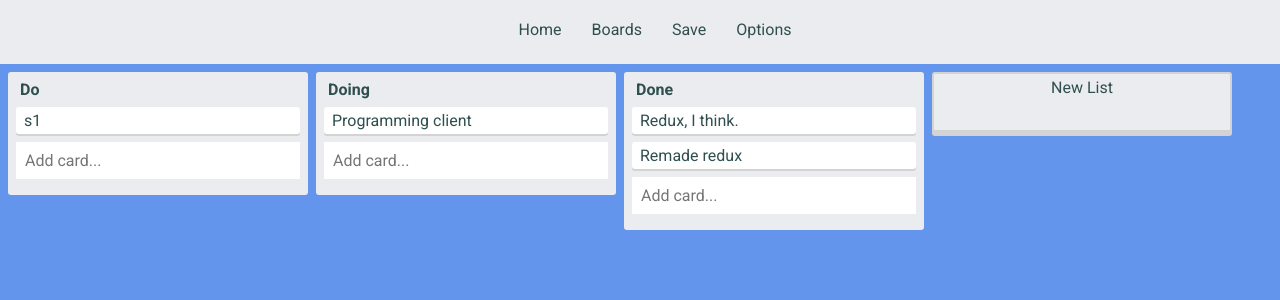
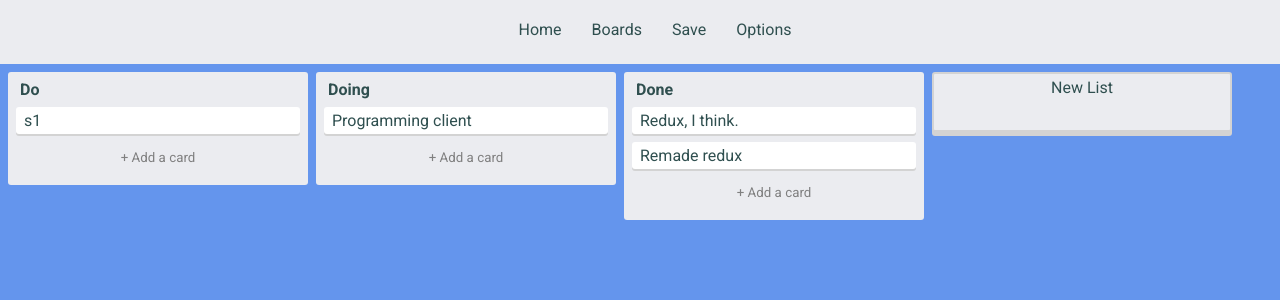
Before and after one commit to codekcv/lister, a React (Create React App) app: page / in a window 1280 px wide. Shown: the top 300 px of the page. Built offline with nearby package versions, Linux system fonts and the light colour scheme.

Commit message:
add card refactor

```diff
--- a/src/components/card/Card.tsx
+++ b/src/components/card/Card.tsx
@@ -1,24 +1,34 @@
-import React, { useState } from 'react';
-import { crossCard, editCard, deleteCard } from '../../store/card/actions';
+import React, { useState, useEffect } from 'react';
+import {
+  crossCard,
+  editCard,
+  deleteCard,
+  initCard
+} from '../../store/card/actions';
 import { Card } from '../../store/card/types';
 import styled from 'styled-components';
 import { FaPencilAlt, FaTrashAlt } from 'react-icons/fa';
 import Textarea from 'react-textarea-autosize';
+import { currentlyAdding } from '../../store/list/actions';
 
 interface Props {
   card: Card;
   editCard: typeof editCard;
   deleteCard: typeof deleteCard;
   crossCard: typeof crossCard;
+  initCard: typeof initCard;
+  currentlyAdding: typeof currentlyAdding;
 }
 
 export const CardLi: React.FC<Props> = ({
   card,
   editCard,
   deleteCard,
-  crossCard
+  crossCard,
+  initCard,
+  currentlyAdding
 }) => {
-  const { cardId, text, cross } = card;
+  const { listId, cardId, text, cross, init } = card;
 
   //=== Container === \\
   const [hover, setHover] = useState(false);
@@ -54,6 +64,7 @@ export const CardLi: React.FC<Props> = ({
   const handleSubmit = (title: string) => {
     title.trim() ? editCard(cardId, title) : deleteCard(cardId);
     setEditing(false);
+    currentlyAdding(listId, false);
   };
 
   const handleFocus = (e: React.FocusEvent<HTMLTextAreaElement>) => {
@@ -65,6 +76,14 @@ export const CardLi: React.FC<Props> = ({
   const handleBlur = () => {
     handleSubmit(input);
   };
+
+  useEffect(() => {
+    if (!init) {
+      initCard(cardId, true);
+      setInput('');
+      setEditing(true);
+    }
+  }, []);
 
   return (
     <Container
--- a/src/components/card/Cards.tsx
+++ b/src/components/card/Cards.tsx
@@ -5,12 +5,14 @@ import {
   addCard,
   crossCard,
   deleteCard,
-  editCard
+  editCard,
+  initCard
 } from '../../store/card/actions';
 import { AppState } from '../../store/store';
 import { CardLi } from './Card';
 import Textarea from 'react-textarea-autosize';
 import styled from 'styled-components';
+import { currentlyAdding } from '../../store/list/actions';
 
 interface Props {
   listId: string;
@@ -19,6 +21,9 @@ interface Props {
   editCard: typeof editCard;
   deleteCard: typeof deleteCard;
   crossCard: typeof crossCard;
+  initCard: typeof initCard;
+  currentlyAdding: typeof currentlyAdding;
+  adding: boolean;
 }
 
 const Cards: React.FC<Props> = ({
@@ -27,7 +32,10 @@ const Cards: React.FC<Props> = ({
   addCard,
   editCard,
   deleteCard,
-  crossCard
+  crossCard,
+  initCard,
+  currentlyAdding,
+  adding
 }) => {
   const listCards = cardState.cards.filter(card => card.listId === listId);
   const [input, setInput] = useState<string>('');
@@ -46,6 +54,12 @@ const Cards: React.FC<Props> = ({
     }
   };
 
+  const handleClick = () => {
+    addCard(listId, 'hi');
+    currentlyAdding(listId, true);
+    // adding(listId, true);
+  };
+
   return (
     <Container>
       <ul>
@@ -56,24 +70,47 @@ const Cards: React.FC<Props> = ({
               editCard={editCard}
               deleteCard={deleteCard}
               crossCard={crossCard}
+              initCard={initCard}
+              currentlyAdding={currentlyAdding}
             />
           </li>
         ))}
       </ul>
       <div className="textarea-container">
-        <Textarea
+        {/* <Textarea
           className="add-card-textarea"
           value={input}
           placeholder="Add card..."
           onChange={handleInput}
           onKeyDown={handleEnter}
-        />
+        /> */}
+        {!adding && <button onClick={handleClick}>+ Add a card</button>}
       </div>
     </Container>
   );
 };
 
 const Container = styled.div`
+  button {
+    width: 100%;
+    background: none;
+    /* background: lightgray; */
+    border: none;
+    border-radius: 3px;
+    height: 30px;
+    /* padding-bottom: -1px; */
+    margin: 0;
+    padding: 0;
+    margin-bottom: 1px;
+    color: gray;
+  }
+  button:hover {
+    background: lightgray;
+    /* background: white; */
+    /* border: 1px blue solid; */
+    text-decoration: underline;
+  }
+
   textarea {
     font-size: 1rem;
   }
@@ -97,5 +134,5 @@ const mapStateToProps = (state: AppState) => ({
 
 export default connect(
   mapStateToProps,
-  { addCard, editCard, deleteCard, crossCard }
+  { addCard, editCard, deleteCard, crossCard, initCard }
 )(Cards);
--- a/src/components/list/List.tsx
+++ b/src/components/list/List.tsx
@@ -1,6 +1,11 @@
 import React, { useState, useEffect } from 'react';
 import { List } from '../../store/list/types';
-import { editList, deleteList, focusList } from '../../store/list/actions';
+import {
+  editList,
+  deleteList,
+  focusList,
+  currentlyAdding
+} from '../../store/list/actions';
 import Cards from '../card/Cards';
 import styled from 'styled-components';
 import Textarea from 'react-textarea-autosize';
@@ -11,15 +16,17 @@ interface Props {
   editList: typeof editList;
   deleteList: typeof deleteList;
   focusList: typeof focusList;
+  currentlyAdding: typeof currentlyAdding;
 }
 
 export const ListLi: React.FC<Props> = ({
   list,
   editList,
   deleteList,
-  focusList: autofocusList
+  focusList,
+  currentlyAdding
 }) => {
-  const { id, title, autofocus } = list;
+  const { id, title, autofocus, adding } = list;
   const [input, setInput] = useState('');
   const [editing, setEditing] = useState(false);
   const [hover, setHover] = useState(false);
@@ -39,6 +46,7 @@ export const ListLi: React.FC<Props> = ({
   const handleSubmit = (title: string) => {
     title.trim() ? editList(id, title) : editList(id, 'Untitled List');
     setEditing(false);
+    setHover(false);
   };
 
   const handleFocus = (e: React.FocusEvent<HTMLTextAreaElement>) => {
@@ -66,7 +74,7 @@ export const ListLi: React.FC<Props> = ({
 
   useEffect(() => {
     if (!autofocus) {
-      autofocusList(id, true);
+      focusList(id, true);
       setInput('');
       setEditing(true);
     }
@@ -106,7 +114,7 @@ export const ListLi: React.FC<Props> = ({
         </div>
       )}
 
-      <Cards listId={id} />
+      <Cards listId={id} currentlyAdding={currentlyAdding} adding={adding} />
     </Container>
   );
 };
--- a/src/components/list/Lists.tsx
+++ b/src/components/list/Lists.tsx
@@ -6,7 +6,8 @@ import {
   addList,
   editList,
   deleteList,
-  focusList
+  focusList,
+  currentlyAdding
 } from '../../store/list/actions';
 import styled from 'styled-components';
 import { ListLi } from './List';
@@ -17,6 +18,7 @@ interface Props {
   editList: typeof editList;
   deleteList: typeof deleteList;
   focusList: typeof focusList;
+  currentlyAdding: typeof currentlyAdding;
 }
 
 const Lists: React.FC<Props> = ({
@@ -24,7 +26,8 @@ const Lists: React.FC<Props> = ({
   addList,
   editList,
   deleteList,
-  focusList
+  focusList,
+  currentlyAdding
 }) => {
   const { lists } = listState;
 
@@ -43,6 +46,7 @@ const Lists: React.FC<Props> = ({
               editList={editList}
               deleteList={deleteList}
               focusList={focusList}
+              currentlyAdding={currentlyAdding}
             />
           </li>
         ))}
@@ -89,5 +93,11 @@ const mapStateToProps = (state: AppState) => ({
 
 export default connect(
   mapStateToProps,
-  { addList, editList, deleteList, focusList: focusList }
+  {
+    addList,
+    editList,
+    deleteList,
+    focusList,
+    currentlyAdding
+  }
 )(Lists);
--- a/src/store/card/actions.ts
+++ b/src/store/card/actions.ts
@@ -4,7 +4,8 @@ import {
   EDIT_CARD,
   DELETE_CARD,
   CROSS_CARD,
-  Card
+  Card,
+  INIT_CARD
 } from './types';
 
 export const setCards = (card: Card[]) => {
@@ -41,3 +42,10 @@ export const crossCard = (id: string) => {
     payload: { id }
   };
 };
+
+export const initCard = (id: string, init: boolean) => {
+  return {
+    type: INIT_CARD,
+    payload: { id, init }
+  };
+};
--- a/src/store/card/reducers.ts
+++ b/src/store/card/reducers.ts
@@ -5,15 +5,34 @@ import {
   EDIT_CARD,
   DELETE_CARD,
   CROSS_CARD,
-  SET_CARDS
+  SET_CARDS,
+  INIT_CARD
 } from './types';
 
 const initialState: CardState = {
   cards: [
-    { listId: 'do', cardId: 'c1', text: 's1', cross: false },
-    { listId: 'doing', cardId: 'c2', text: 'Programming client', cross: false },
-    { listId: 'done', cardId: 'c3', text: 'Redux, I think.', cross: false },
-    { listId: 'done', cardId: 'c4', text: 'Remade redux', cross: false }
+    { listId: 'do', cardId: 'c1', text: 's1', cross: false, init: true },
+    {
+      listId: 'doing',
+      cardId: 'c2',
+      text: 'Programming client',
+      cross: false,
+      init: true
+    },
+    {
+      listId: 'done',
+      cardId: 'c3',
+      text: 'Redux, I think.',
+      cross: false,
+      init: true
+    },
+    {
+      listId: 'done',
+      cardId: 'c4',
+      text: 'Remade redux',
+      cross: false,
+      init: true
+    }
   ]
 };
 
@@ -21,7 +40,6 @@ export const cardReducer = (state = initialState, action: CardActionTypes) => {
   switch (action.type) {
     case SET_CARDS:
       return {
-        ...state,
         cards: action.payload.cards
       };
     case ADD_CARD:
@@ -32,7 +50,8 @@ export const cardReducer = (state = initialState, action: CardActionTypes) => {
             listId: action.payload.listId,
             cardId: require('short-uuid').generate(),
             text: action.payload.text,
-            cross: false
+            cross: false,
+            init: false
           }
         ]
       };
@@ -55,6 +74,13 @@ export const cardReducer = (state = initialState, action: CardActionTypes) => {
           return card;
         })
       };
+    case INIT_CARD:
+      return {
+        cards: state.cards.map(card => {
+          card.cardId === action.payload.id && (card.init = !card.init);
+          return card;
+        })
+      };
     default:
       return state;
   }
--- a/src/store/card/types.ts
+++ b/src/store/card/types.ts
@@ -3,6 +3,7 @@ export interface Card {
   cardId: string;
   text: string;
   cross: boolean;
+  init: boolean;
 }
 
 export interface CardState {
@@ -14,6 +15,7 @@ export const ADD_CARD = 'ADD_CARD';
 export const EDIT_CARD = 'EDIT_CARD';
 export const DELETE_CARD = 'DELETE_CARD';
 export const CROSS_CARD = 'CROSS_CARD';
+export const INIT_CARD = 'INIT_CARD';
 
 interface SetCardAction {
   type: typeof SET_CARDS;
@@ -40,9 +42,15 @@ interface CrossCardAction {
   payload: { id: string };
 }
 
+interface InitCardAction {
+  type: typeof INIT_CARD;
+  payload: { id: string; init: boolean };
+}
+
 export type CardActionTypes =
   | SetCardAction
   | AddCardAction
   | EditCardAction
   | RemoveCardAction
-  | CrossCardAction;
+  | CrossCardAction
+  | InitCardAction;
--- a/src/store/list/actions.ts
+++ b/src/store/list/actions.ts
@@ -1,4 +1,4 @@
-import { ADD_LIST, EDIT_LIST, DELETE_LIST, FOCUS_LIST } from './types';
+import { ADD_LIST, EDIT_LIST, DELETE_LIST, FOCUS_LIST, ADDING } from './types';
 
 export const addList = (title: string) => {
   return {
@@ -27,3 +27,10 @@ export const focusList = (id: string, autofocus: boolean) => {
     payload: { id, autofocus }
   };
 };
+
+export const currentlyAdding = (id: string, adding: boolean) => {
+  return {
+    type: ADDING,
+    payload: { id, adding }
+  };
+};
--- a/src/store/list/reducers.ts
+++ b/src/store/list/reducers.ts
@@ -4,7 +4,8 @@ import {
   ADD_LIST,
   EDIT_LIST,
   DELETE_LIST,
-  FOCUS_LIST
+  FOCUS_LIST,
+  ADDING
 } from './types';
 
 const initialState: ListState = {
@@ -12,17 +13,20 @@ const initialState: ListState = {
     {
       id: 'do',
       title: 'Do',
-      autofocus: true
+      autofocus: true,
+      adding: false
     },
     {
       id: 'doing',
       title: 'Doing',
-      autofocus: true
+      autofocus: true,
+      adding: false
     },
     {
       id: 'done',
       title: 'Done',
-      autofocus: true
+      autofocus: true,
+      adding: false
     }
   ]
 };
@@ -37,7 +41,8 @@ export const listReducer = (state = initialState, action: ListActionTypes) => {
             id: require('short-uuid').generate(),
             title: action.payload.title,
             cardsID: [],
-            autofocus: false
+            autofocus: false,
+            adding: false
           }
         ]
       };
@@ -59,6 +64,14 @@ export const listReducer = (state = initialState, action: ListActionTypes) => {
           return list;
         })
       };
+    case ADDING:
+      return {
+        lists: state.lists.map(list => {
+          list.id === action.payload.id &&
+            (list.adding = action.payload.adding);
+          return list;
+        })
+      };
     default:
       return state;
   }
--- a/src/store/list/types.ts
+++ b/src/store/list/types.ts
@@ -2,6 +2,7 @@ export interface List {
   id: string;
   title: string;
   autofocus: boolean;
+  adding: boolean;
 }
 
 export interface ListState {
@@ -12,6 +13,7 @@ export const ADD_LIST = 'ADD_LIST';
 export const EDIT_LIST = 'EDIT_LIST';
 export const DELETE_LIST = 'DELETE_LIST';
 export const FOCUS_LIST = 'AUTOFOCUS_LIST';
+export const ADDING = 'ADDING';
 
 interface AddListAction {
   type: typeof ADD_LIST;
@@ -33,8 +35,14 @@ interface FocusListAction {
   payload: { id: string; autofocus: boolean };
 }
 
+interface CurrentlyAddingAction {
+  type: typeof ADDING;
+  payload: { id: string; adding: boolean };
+}
+
 export type ListActionTypes =
   | AddListAction
   | EditListAction
   | DeleteListAction
-  | FocusListAction;
+  | FocusListAction
+  | CurrentlyAddingAction;
```
